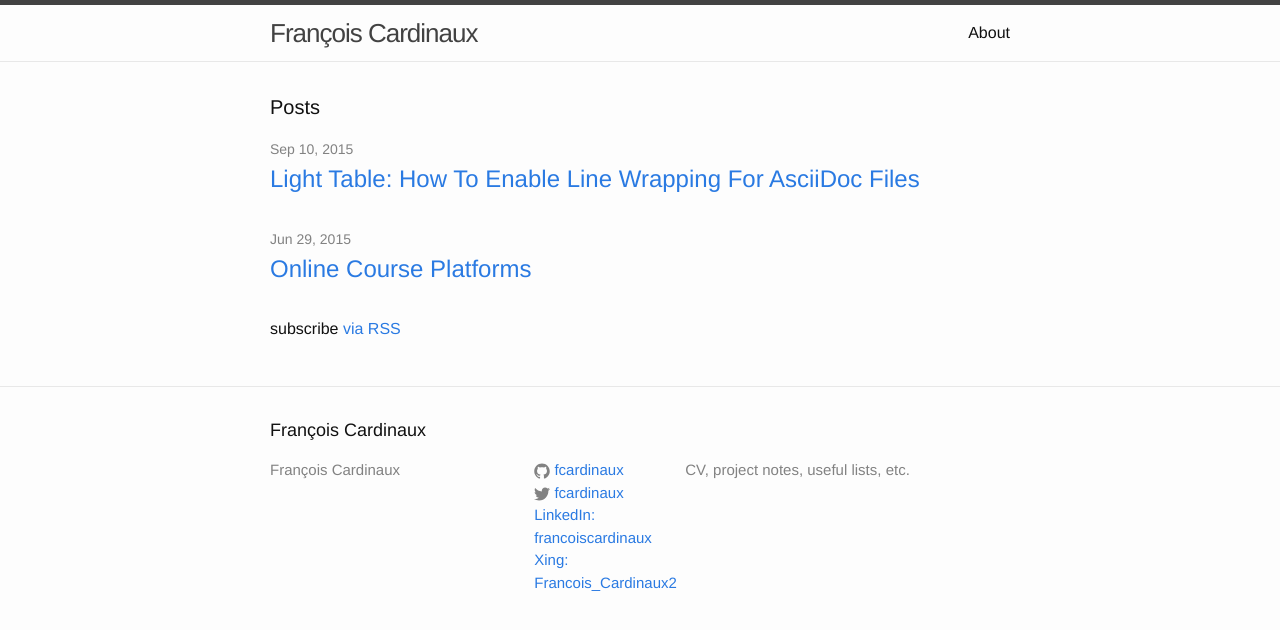
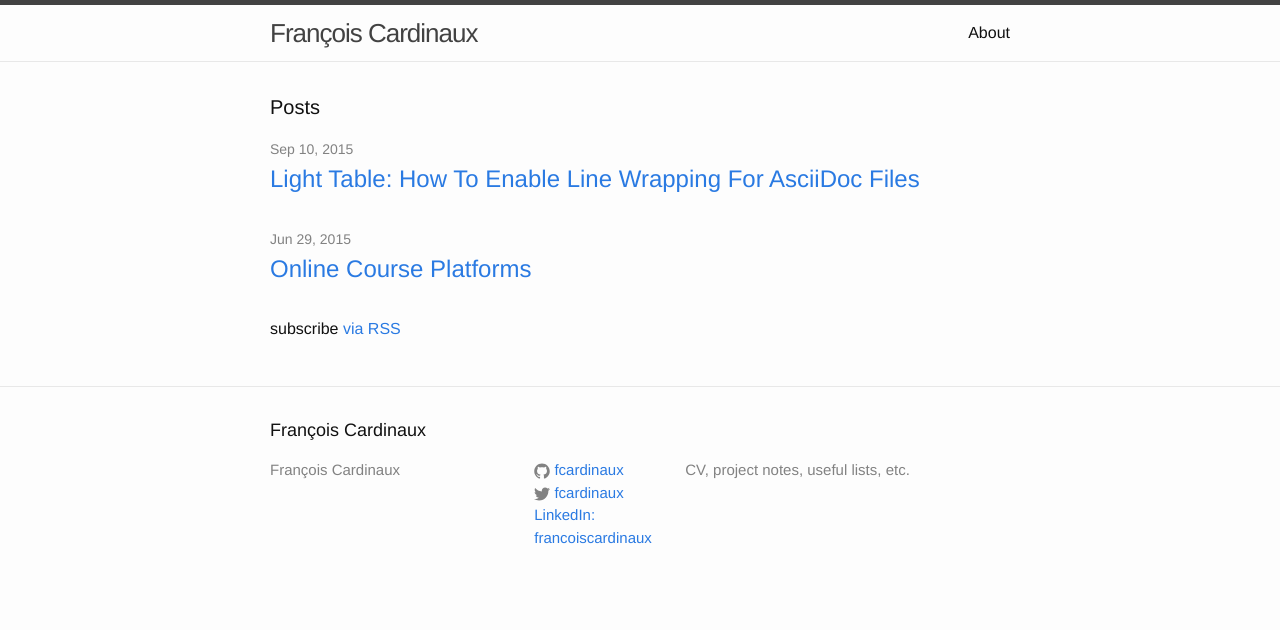
Before and after one commit to fcardinaux/fcardinaux.github.io, a Jekyll site: the page built from index.html, in a window 1280 px wide. Shown: the top 630 px of the page. Built offline with Jekyll 4.4.1, drawn with Linux system fonts in a browser that asks for light colours.

Commit message:
Remove the Xing link; the account no longer exists
Co-Authored-By: Claude Opus 5.5 <noreply@anthropic.com>

```diff
--- a/_config.yml
+++ b/_config.yml
@@ -16,7 +16,6 @@ url: "http://yourdomain.com" # the base hostname & protocol for your site
 twitter_username:   fcardinaux
 github_username:    fcardinaux
 linkedin_username:  francoiscardinaux
-xing_username:      Francois_Cardinaux2
 
 # Build settings
 markdown: kramdown
--- a/_includes/footer.html
+++ b/_includes/footer.html
@@ -57,17 +57,6 @@
           </li>
           {% endif %}
 
-          {% if site.xing_username %}
-          <li>
-            <a href="https://www.xing.com/profile/{{ site.xing_username }}">
-              <span>
-                  Xing:
-              </span>
-
-              <span class="username">{{ site.xing_username }}</span>
-            </a>
-          </li>
-          {% endif %}
         </ul>
       </div>
 
```
